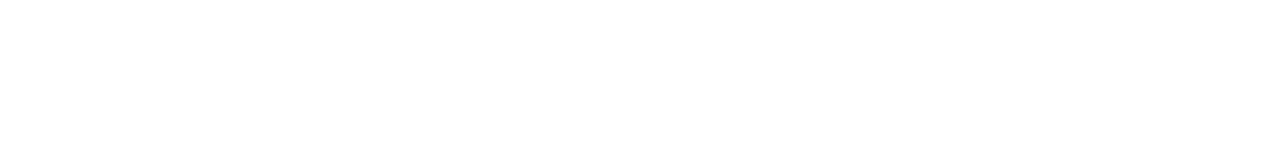
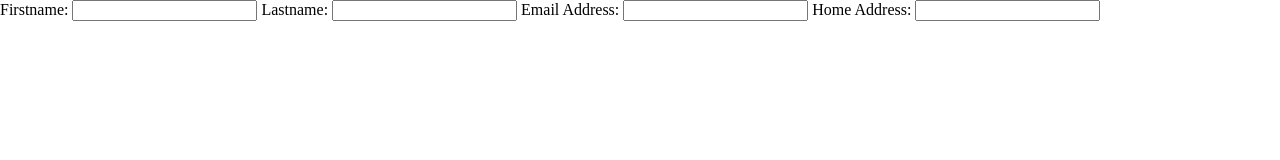
Before and after one commit to feifei1002/Group-3---Game-Development-Website, a plain HTML site: page pre-order form.html in a window 1280 px wide. Drawn offline with Linux system fonts and the light colour scheme.

Commit message:
pre-order form

```diff
--- a/pre-order form.html
+++ b/pre-order form.html
@@ -1,2 +1,20 @@
 <DOCTYPE! html>
-<html></html>
+<html>
+<head>
+  <title>Pre-order Form</title>
+  <link rel="stylesheet" type="text/css" href="resources/styles/styles.css">
+</head>
+
+<body>
+  <form id="myForm">
+    <label>Firstname:
+      <input type="text" name="firstname">
+    <label>Lastname:
+      <input type ="text" name="lastname">
+    <label>Email Address:
+      <input type = "email" name="email">
+    <label>Home Address:
+      <input type = "text" name="homeaddress">
+  </form>
+</body>
+</html>
```
Also changed, not shown: about.html (+2 -2 lines).
